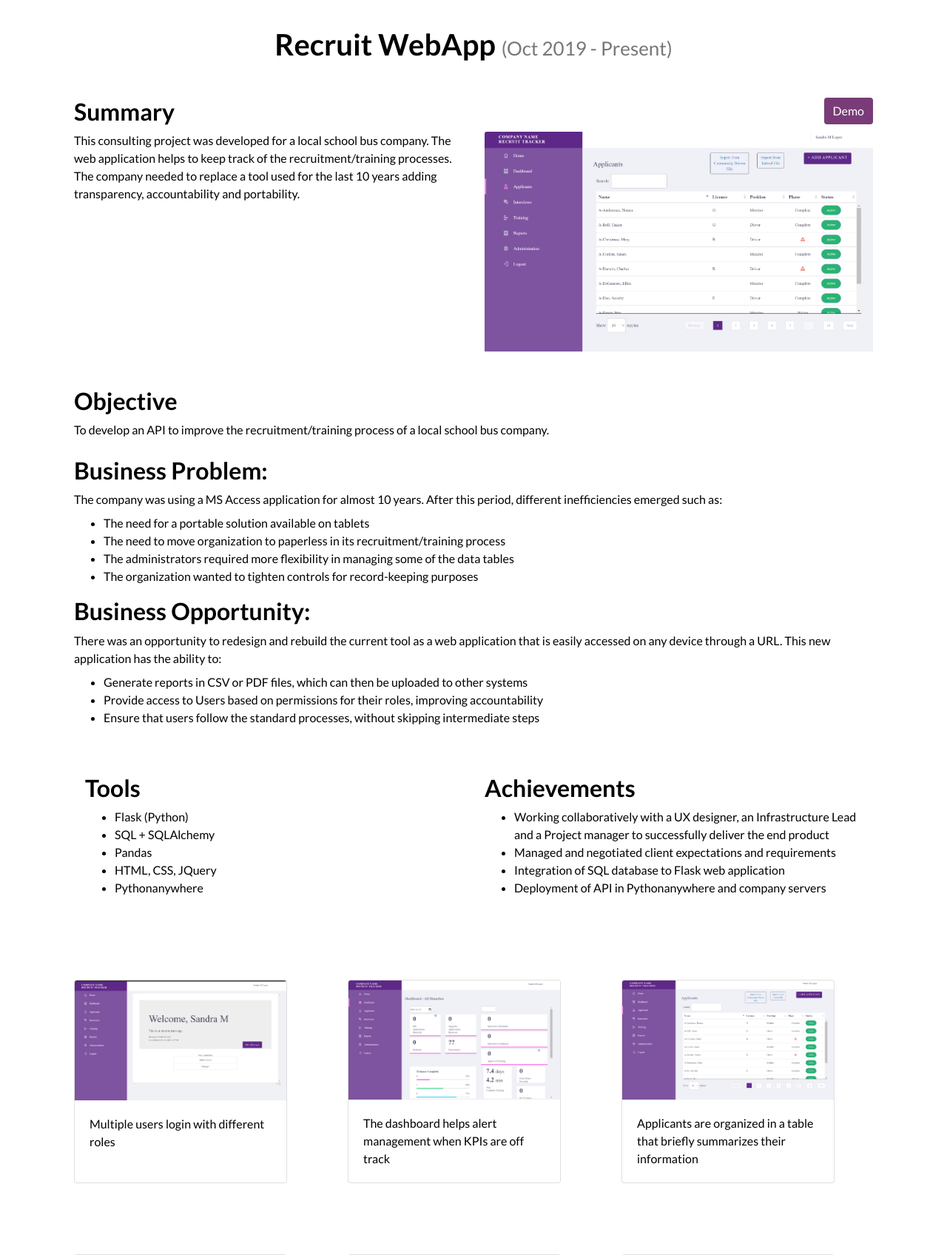
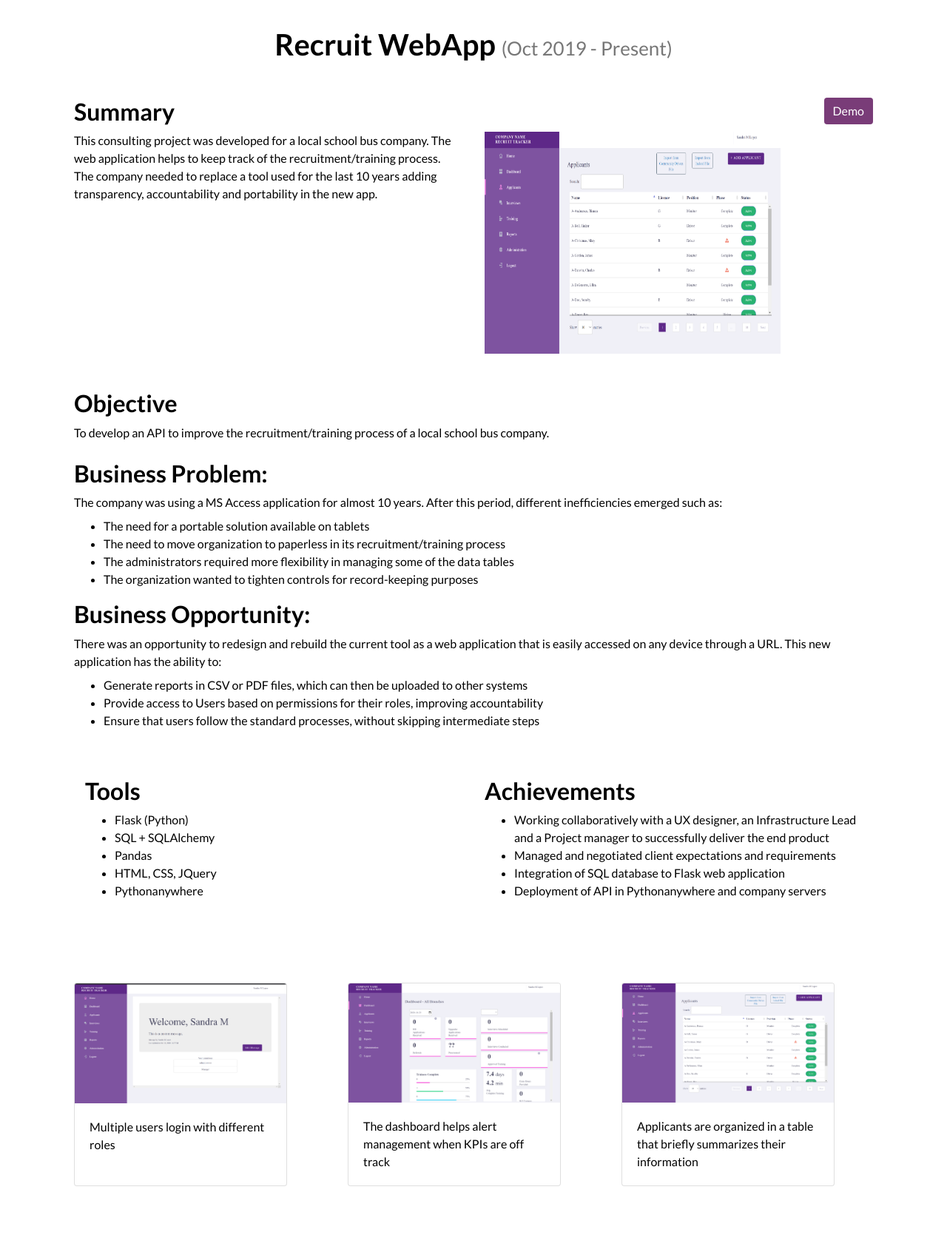
Before and after one commit to smlopezza/portfolioWebsite, a Flask app: page /portfolio_RecruitApp in a window 1280 px wide. Shown: the part 68-1764 px from the top of the page at 74% size. Run offline with Flask 2, Linux system fonts and the light colour scheme; some libraries are stand-ins or nearby versions.

Commit message:
Typos fixed

```diff
--- a/app/templates/portfolio_PhDThesis.html
+++ b/app/templates/portfolio_PhDThesis.html
@@ -17,7 +17,7 @@
       </div>
 
       <div class="col-lg-6 col-sm-12">
-        <img src="{{ url_for('static', filename='images/ThesisWriting.jpg') }}" class="card-img-top" alt="...">
+        <img src="{{ url_for('static', filename='images/ThesisWriting.jpg') }}" width="400" height="300" alt="...">
       </div>
 
     </div>
--- a/app/templates/portfolio_RecruitApp.html
+++ b/app/templates/portfolio_RecruitApp.html
@@ -15,13 +15,13 @@
       <div class="col-lg-6 col-sm-6">
         <p>
           This consulting project was developed for a local school bus company.
-          The web application helps to keep track of the recruitment/training processes.
-          The company needed to replace a tool used for the last 10 years adding transparency, accountability and portability.
+          The web application helps to keep track of the recruitment/training process.
+          The company needed to replace a tool used for the last 10 years adding transparency, accountability and portability in the new app.
 
       </div>
 
       <div class="col-lg-6 col-sm-12">
-        <img src="{{ url_for('static', filename='images/RecruitApp/Recruit_03.png') }}" class="card-img-top" alt="...">
+        <img src="{{ url_for('static', filename='images/RecruitApp/Recruit_03.png') }}" width="400" height="300"  alt="...">
       </div>
 
     </div>
--- a/app/templates/portfolio_Smartsito.html
+++ b/app/templates/portfolio_Smartsito.html
@@ -17,13 +17,13 @@
 
       <div class="col-lg-6 col-sm-6">
         <p> Our team, "Smartsito", participated in the <a href="https://discover-ai-with-microsoft.agorize.com/en/challenges/smarter-and-sustainable-economies/pages/finals?lang=en" target="_blank">MS Discover AI Challenge: Smarter and Sustainable Economies</a> ran by
-          <a href="https://discover-ai-with-microsoft.agorize.com/en" target="_blank"> Agorize </a>. As part of the challenge we ideated and developed business plan, marketing strategy and a prototype to help reduce food waste.
-          We got to the finale of the competition being among the Top 3 teams of the retail & E-commerce category. I wrote a <a href="https://slopezza.medium.com/getting-to-the-finale-9de32dd58804" target="_blank">blog post</a> related with this challenge.
+          <a href="https://discover-ai-with-microsoft.agorize.com/en" target="_blank"> Agorize </a>. As part of the challenge we ideated and developed a business plan, marketing strategy and a prototype to help reduce food waste.
+          We got to the finale of the competition being among the Top 3 teams of the retail & E-commerce category. I wrote a <a href="https://slopezza.medium.com/getting-to-the-finale-9de32dd58804" target="_blank">blog post</a> related to this challenge.
 
       </div>
 
       <div class="col-lg-6 col-sm-12">
-          <iframe class="embed-responsive-item" height="200" width="400" src="{{ url_for('portfolioFile', pdf_id='SmartSito Semi-finals Presentation') }}" frameborder="0" allow="accelerometer; autoplay; clipboard-write; encrypted-media; gyroscope; picture-in-picture" allowfullscreen></iframe>
+          <iframe width="400" height="300" class="embed-responsive-item" height="200" width="400" src="{{ url_for('portfolioFile', pdf_id='SmartSito Semi-finals Presentation') }}" frameborder="0" allow="accelerometer; autoplay; clipboard-write; encrypted-media; gyroscope; picture-in-picture" allowfullscreen></iframe>
       </div>
 
     </div>
--- a/app/templates/portfolio_Upskilling.html
+++ b/app/templates/portfolio_Upskilling.html
@@ -21,12 +21,12 @@
         <p> Our team participated in the <a href="https://discover-ai-with-microsoft.agorize.com/en/challenges/upskilling-journey/pages/mini-challenges?lang=en" target="_blank">MS Upskilling Journey</a> ran by
           <a href="https://discover-ai-with-microsoft.agorize.com/en/challenges/upskilling-journey/pages/mini-challenges?lang=en" target="_blank"> Agorize </a>. As part of the challenge we developed different projects using Azure Cognitive services. We made use of chatbots,
         image recognition, object recognition, etc. with the idea to propose a solution to the different problems proposed in each mini-challenge.
-        Our team won the 6th Sprint, and the public award for the 2nd Sprint. I wrote a <a href="https://slopezza.medium.com/challenge-accepted-how-did-i-win-a-windows-surface-go-2-430ca4c419ab" target="_blank">blog post</a> related with this experience.
+        Our team won the 6th Sprint, and the public award for the 2nd Sprint. I wrote a <a href="https://slopezza.medium.com/challenge-accepted-how-did-i-win-a-windows-surface-go-2-430ca4c419ab" target="_blank">blog post</a> related to this experience.
       </p>
       </div>
 
       <div class="col-lg-6 col-sm-12">
-        <iframe class="embed-responsive-item" src="https://www.youtube.com/embed/b8d9kq1JXdw" frameborder="0" allow="accelerometer; autoplay; clipboard-write; encrypted-media; gyroscope; picture-in-picture" allowfullscreen></iframe>
+        <iframe width="400" height="300" class="embed-responsive-item" src="https://www.youtube.com/embed/b8d9kq1JXdw" frameborder="0" allow="accelerometer; autoplay; clipboard-write; encrypted-media; gyroscope; picture-in-picture" allowfullscreen></iframe>
       </div>
 
     </div>
```
Also changed, not shown: app/templates/portfolio_Logeo.html (+5 -5 lines).
